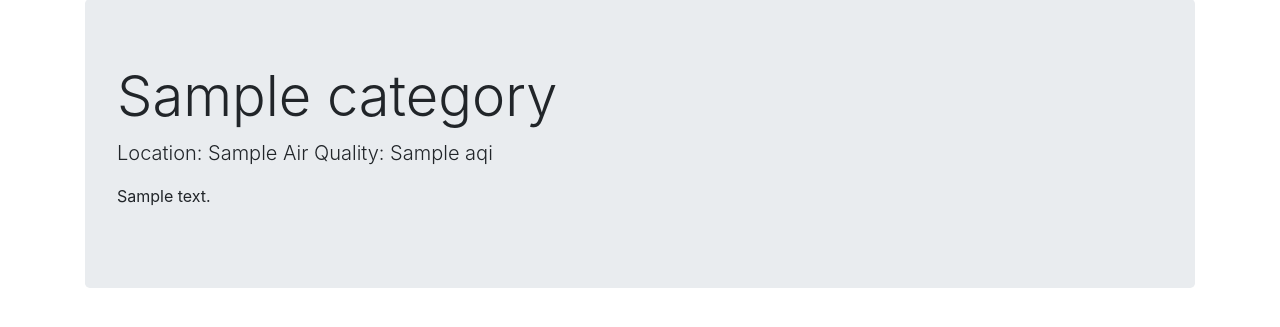
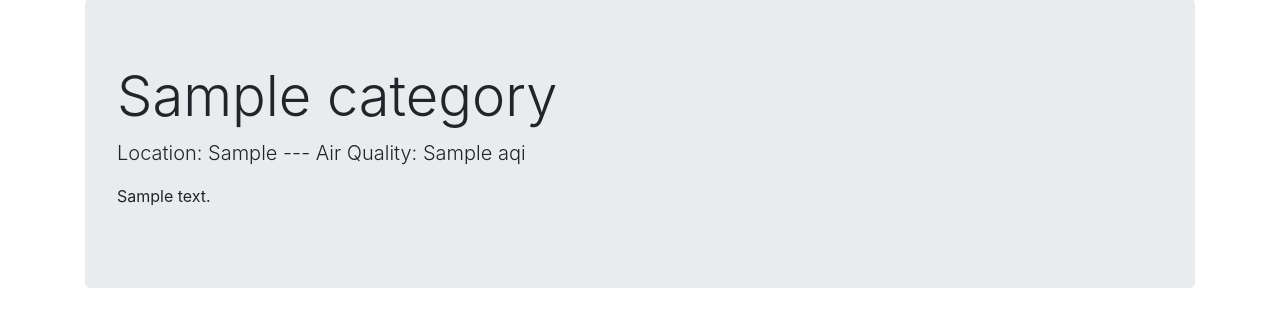
Before and after one commit to Sunyiad/djangoweather, a Django app: template suneye/templates/home.html in a window 1280 px wide. Shown: the part 129-456 px from the top of the page. Run offline with Django 3.2, Linux system fonts and the light colour scheme; the template is opened without the code that fills it: most values are stand-ins (such as "Sample title", 1, 10 or a date in 2020); some libraries are stand-ins or nearby versions.

Commit message:
Update home.html

```diff
--- a/suneye/templates/home.html
+++ b/suneye/templates/home.html
@@ -17,7 +17,7 @@
 	{% else %}
 <div class="jumbotron {{ category_color }}">
   <h1 class="display-4">{{ api.0.Category.Name }}</h1>
-  <p class="lead">Location: {{ api.0.ReportingArea }} Air Quality: {{ api.0.AQI }}</p>
+  <p class="lead">Location: {{ api.0.ReportingArea }} --- Air Quality: {{ api.0.AQI }}</p>
 
   <p>{{ category_description }}<p/>
 
```
